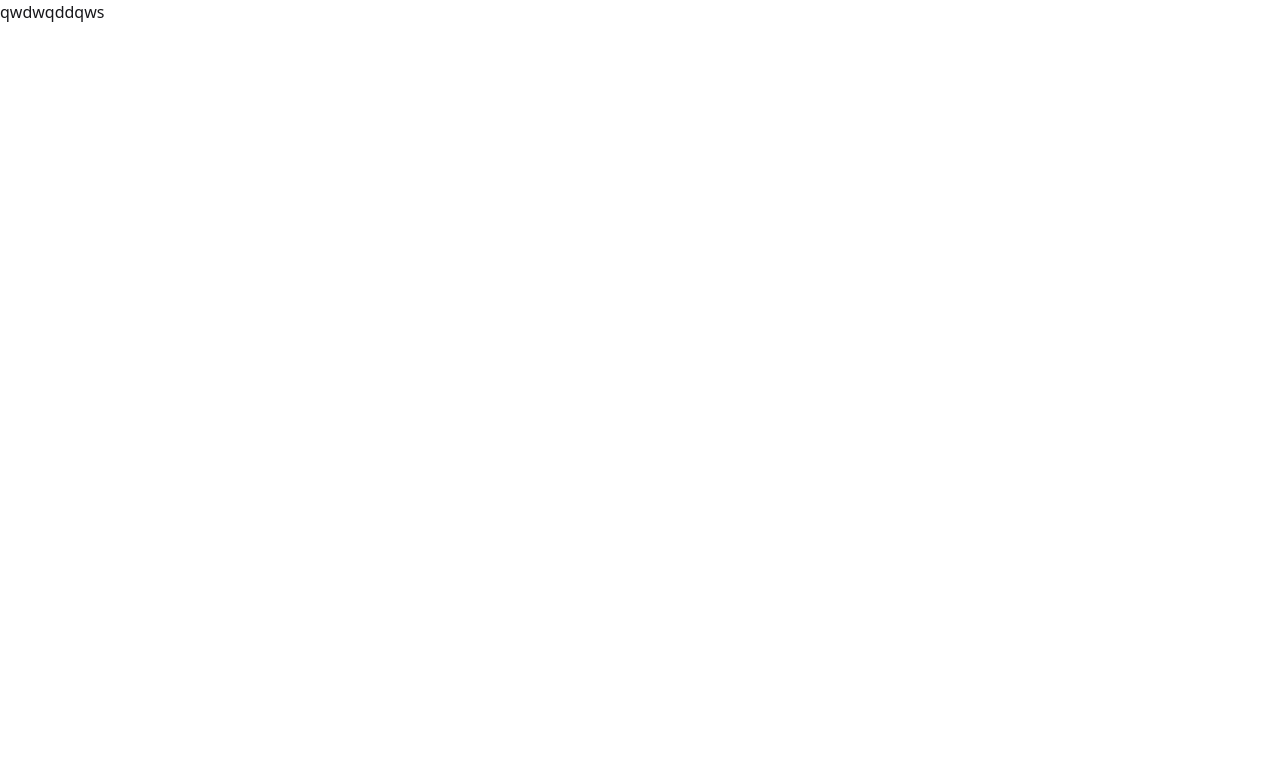
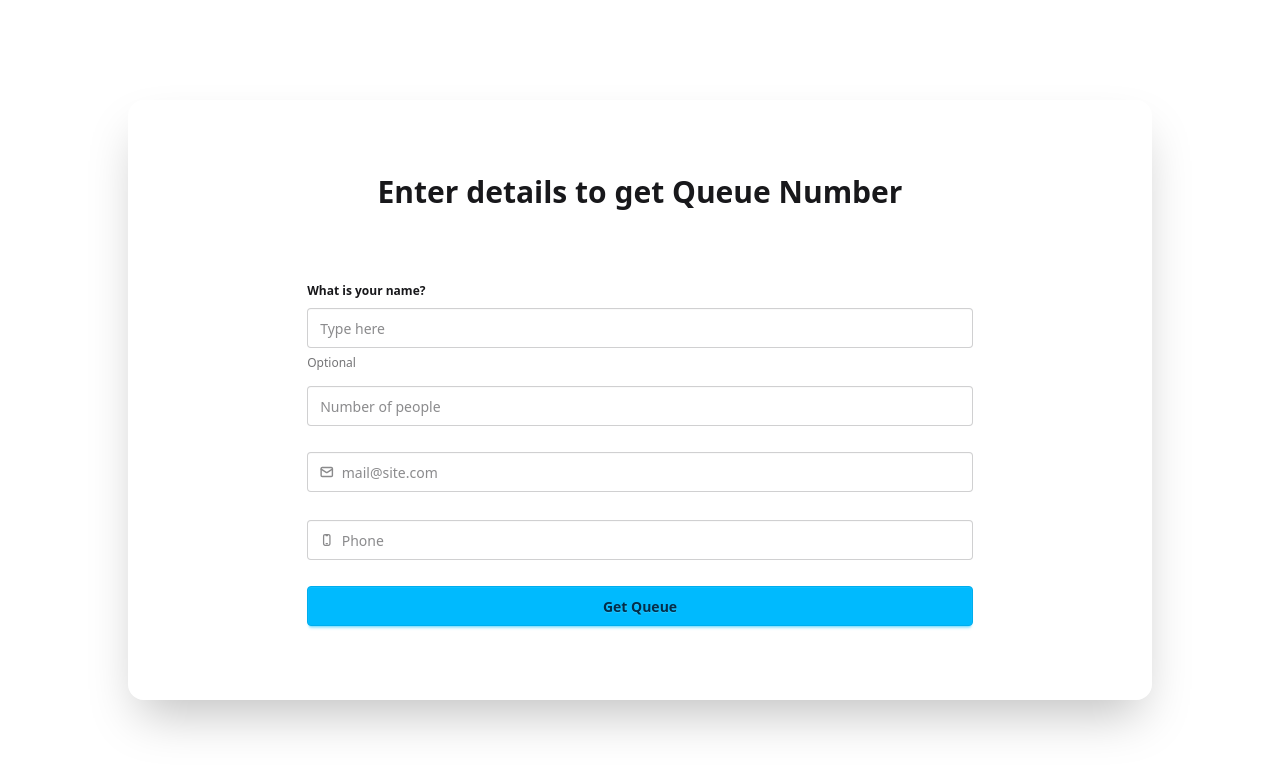
Before and after one commit to ongkitwei/SnapQ, a Next.js app: page /customer in a window 1280 px wide. Shown: the top 772 px of the page. Built offline with nearby package versions, Linux system fonts and the light colour scheme.

Commit message:
customer form done but not linked yet

```diff
--- a/src/app/customer/page.jsx
+++ b/src/app/customer/page.jsx
@@ -1,7 +1,97 @@
 import React from "react";
 
 function page() {
-  return <div>qwdwqddqws</div>;
+  return (
+    <div className="w-full min-h-screen flex items-center justify-center">
+      <div className="w-[80%] flex flex-col items-center justify-center h-[600px] bg-white/50 shadow-2xl rounded-2xl">
+        <h1 className="text-3xl font-bold pb-16">
+          Enter details to get Queue Number
+        </h1>
+        <div className="w-full flex flex-col justify-center items-center">
+          {/* User's Name */}
+
+          <fieldset className="fieldset w-[65%]">
+            <legend className="fieldset-legend">What is your name?</legend>
+            <input
+              type="text"
+              className="input w-full"
+              placeholder="Type here"
+            />
+            <p className="label">Optional</p>
+          </fieldset>
+
+          {/* User's No Of Customers */}
+
+          <input
+            type="number"
+            className="input validator mt-2.5 w-[65%]"
+            required
+            placeholder="Number of people"
+            min="1"
+            max="10"
+            title="Must be between be 1 to 10"
+          />
+          <p className="validator-hint">Must be between be 1 to 10</p>
+
+          {/* User's Email */}
+          <label className="input validator w-[65%]">
+            <svg
+              className="h-[1em] opacity-50"
+              xmlns="http://www.w3.org/2000/svg"
+              viewBox="0 0 24 24"
+            >
+              <g
+                strokeLinejoin="round"
+                strokeLinecap="round"
+                strokeWidth="2.5"
+                fill="none"
+                stroke="currentColor"
+              >
+                <rect width="20" height="16" x="2" y="4" rx="2"></rect>
+                <path d="m22 7-8.97 5.7a1.94 1.94 0 0 1-2.06 0L2 7"></path>
+              </g>
+            </svg>
+            <input type="email" placeholder="mail@site.com" required />
+          </label>
+          <div className="validator-hint hidden">Enter valid email address</div>
+
+          {/* User's Phone Number */}
+          <label className="input validator w-[65%] mt-7">
+            <svg
+              className="h-[1em] opacity-50"
+              xmlns="http://www.w3.org/2000/svg"
+              viewBox="0 0 16 16"
+            >
+              <g fill="none">
+                <path
+                  d="M7.25 11.5C6.83579 11.5 6.5 11.8358 6.5 12.25C6.5 12.6642 6.83579 13 7.25 13H8.75C9.16421 13 9.5 12.6642 9.5 12.25C9.5 11.8358 9.16421 11.5 8.75 11.5H7.25Z"
+                  fill="currentColor"
+                ></path>
+                <path
+                  fillRule="evenodd"
+                  clipRule="evenodd"
+                  d="M6 1C4.61929 1 3.5 2.11929 3.5 3.5V12.5C3.5 13.8807 4.61929 15 6 15H10C11.3807 15 12.5 13.8807 12.5 12.5V3.5C12.5 2.11929 11.3807 1 10 1H6ZM10 2.5H9.5V3C9.5 3.27614 9.27614 3.5 9 3.5H7C6.72386 3.5 6.5 3.27614 6.5 3V2.5H6C5.44771 2.5 5 2.94772 5 3.5V12.5C5 13.0523 5.44772 13.5 6 13.5H10C10.5523 13.5 11 13.0523 11 12.5V3.5C11 2.94772 10.5523 2.5 10 2.5Z"
+                  fill="currentColor"
+                ></path>
+              </g>
+            </svg>
+            <input
+              type="tel"
+              className="tabular-nums"
+              required
+              placeholder="Phone"
+              pattern="[0-9]*"
+              minLength="10"
+              maxLength="10"
+              title="Must be 10 digits"
+            />
+          </label>
+          <p className="validator-hint">Must be 10 digits</p>
+          <button className="btn btn-info w-[65%]">Get Queue</button>
+        </div>
+      </div>
+    </div>
+  );
 }
 
 export default page;
--- a/src/app/home/page.jsx
+++ b/src/app/home/page.jsx
@@ -1,6 +1,6 @@
 "use client";
 import AddProjectsModal from "@/ui/AddProjectsModal";
-import React, { useEffect } from "react";
+import React, { useEffect, useState } from "react";
 import { signIn, signOut, useSession } from "next-auth/react";
 import axios from "axios";
 import { projectNameAtom } from "../../../jotai/ProjectsAtoms";
@@ -14,15 +14,19 @@ function page() {
   const { data: session, status } = useSession();
   const [projects, setProjects] = useAtom(projectNameAtom);
   const [inputField, setInputField] = useAtom(searchFilterAtom);
+  const [loading, setLoading] = useState(false);
   let id;
 
   useEffect(() => {
     async function getProjects() {
       try {
+        setLoading(true);
         const response = await axios.get("/api/project");
         setProjects(response.data);
       } catch (error) {
         console.error("Error fetching projects:", error);
+      } finally {
+        setLoading(false);
       }
     }
     getProjects();
@@ -35,7 +39,7 @@ function page() {
         {session ? (
           <p className="text-3xl font-semibold">Hello {session.user.name}</p>
         ) : (
-          <span className="loading loading-ring loading-xl"></span>
+          <span className="loading loading-dots loading-md"></span>
         )}
         <SearchInput inputField={inputField} setInputField={setInputField} />
       </div>
--- a/src/components/OwnerData.jsx
+++ b/src/components/OwnerData.jsx
@@ -17,8 +17,8 @@ function OwnerData({ projectName, qrUrl }) {
           }
           dropdownHeader={
             <>
-              <span className="flex flex-row items-center gap-x-2">
-                <BsQrCodeScan size={17} />
+              <span className="flex flex-row items-center justify-center gap-x-2 font-bold text-2xl py-2">
+                <BsQrCodeScan size={18} />
                 Scan & Wait
               </span>
             </>
@@ -28,8 +28,8 @@ function OwnerData({ projectName, qrUrl }) {
             qrUrl && (
               <Image
                 src={qrUrl}
-                width={600}
-                height={600}
+                width={50}
+                height={50}
                 className="w-full h-auto object-cover"
                 alt="QR Code"
               />
--- a/src/ui/DropDown.jsx
+++ b/src/ui/DropDown.jsx
@@ -16,25 +16,22 @@ function DropDown({
       >
         {dropdownText}
       </div>
-      <ul
+      <div
         tabIndex={0}
-        className="flex flex-col justify-center gap-y-2 p-0 dropdown-content menu rounded-box bg-base-100 z-50 w-64 shadow-sm"
+        className="flex flex-col justify-center gap-y-2 p-0 dropdown-content menu rounded-box bg-base-100 z-50 w-72 shadow-sm"
       >
-        <li>
-          <h2 className="text-xl font-semibold border-b-1 border-slate-200 rounded-none">
-            {dropdownHeader}
-          </h2>
-        </li>
-        <li>
-          <p className="text-sm text-gray-600">{dropdownDescription}</p>
-        </li>
-        <li>{dropdownContent}</li>
-        <li>
-          <button className="btn btn-neutral mt-20 mb-2 w-[90%] m-auto">
-            {dropdownButton}
-          </button>
-        </li>
-      </ul>
+        <h2 className="text-2xl font-semibold border-b-1 border-slate-200 rounded-none">
+          {dropdownHeader}
+        </h2>
+        <p className="text-sm text-gray-600 text-center">
+          {dropdownDescription}
+        </p>
+
+        <p className="px-12">{dropdownContent}</p>
+        <button className="btn btn-neutral mt-12 m-6 w-[90%]">
+          {dropdownButton}
+        </button>
+      </div>
     </div>
   );
 }
```
